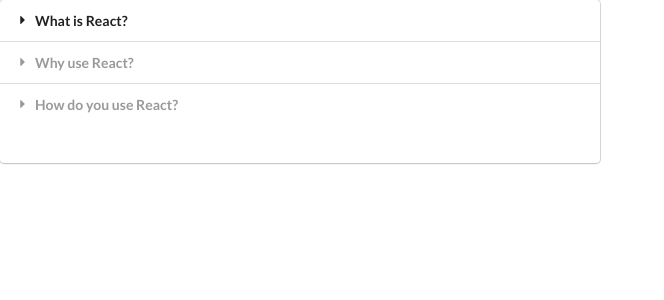
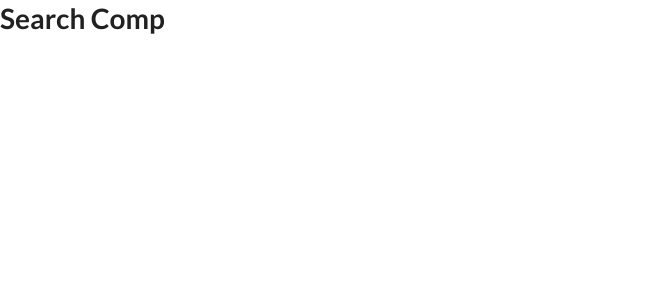
Before and after one commit to dinhvle/react-hooks, a React (Create React App) app: page / in a window 1280 px wide. Shown: the top 300 px of the page, without its empty margins (0-664 px from the left). Built offline with nearby package versions, Linux system fonts and the light colour scheme.

Commit message:
create Search Component

```diff
--- a/src/App.js
+++ b/src/App.js
@@ -1,4 +1,5 @@
 import Accordion from "./compnents/Accordion";
+import Search from "./compnents/Search";
 
 const items = [
   {
@@ -18,7 +19,8 @@
 const App = () => {
   return (
     <div>
-      <Accordion items={items} />
+      {/* <Accordion items={items} /> */}
+      <Search />
     </div>
   );
 };
--- /dev/null
+++ b/src/compnents/Search.js
@@ -0,0 +1,5 @@
+const Search = () => {
+  return <h1>Search Comp</h1>;
+};
+
+export default Search;
```
